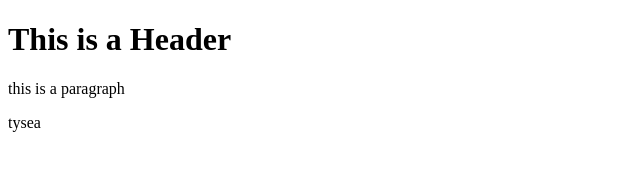
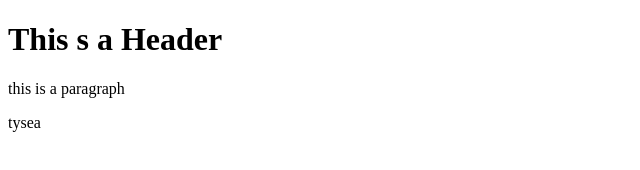
Before and after one commit to Silasj86/nucamp-git-test, a website: page index.html in a window 1280 px wide. Shown: the whole page, without its empty margins (0-640 px from the left). Drawn offline with Linux system fonts and the light colour scheme.

Commit message:
weird changes

```diff
--- a/index.html
+++ b/index.html
@@ -7,7 +7,7 @@
     <title>Document</title>
 </head>
 <body>
-    <h1>This is a Header</h1>
+    <h1>This s a Header</h1>
     <p>this is a paragraph</p>
     <p>tysea</p>
 </body>
```
